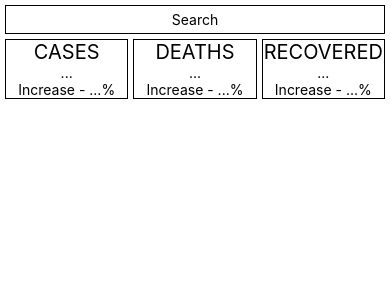
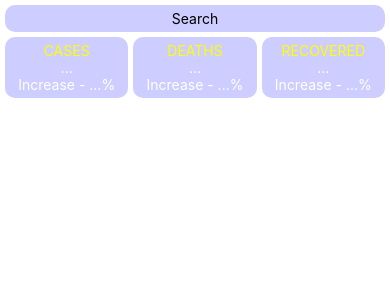
Before and after one commit to BrandonMWeaver/covid19-tracker-mobile, a React Native app: screen / in a window 390 px wide. Shown: the top 300 px of the page. Built offline with nearby package versions, Linux system fonts and the light colour scheme; no server answers.

Commit message:
Update styling.

```diff
--- a/components/Dashboard.js
+++ b/components/Dashboard.js
@@ -1,5 +1,5 @@
 import React, { Component } from 'react';
-import { StyleSheet, Text, View } from 'react-native';
+import { StyleSheet, View } from 'react-native';
 
 import Statistic from './Statistic';
 
--- a/components/SearchBar.js
+++ b/components/SearchBar.js
@@ -38,12 +38,13 @@ const styles = StyleSheet.create({
     container: {
         margin: 5,
         alignItems: "center",
-        justifyContent: "center"
+        justifyContent: "center",
+        backgroundColor: "#cdcdff",
+        borderRadius: 10
     },
     textInput: {
         padding: 5,
         alignSelf: "stretch",
-        textAlign: "center",
-        borderWidth: 1
+        textAlign: "center"
     }
 });
--- a/components/Statistic.js
+++ b/components/Statistic.js
@@ -5,8 +5,8 @@ export default function Statistic(props) {
     return (
         <View style={styles.container}>
             <Text style={styles.type}>{props.type.toUpperCase()}</Text>
-            <Text>{props.statistic}</Text>
-            <Text>Increase - {props.newPercentage}%</Text>
+            <Text style={styles.text}>{props.statistic}</Text>
+            <Text style={styles.text}>Increase - {props.newPercentage}%</Text>
         </View>
     );
 }
@@ -17,9 +17,14 @@ const styles = StyleSheet.create({
         alignItems: "center",
         justifyContent: "center",
         marginLeft: 5,
-        borderWidth: 1
+        padding: 5,
+        backgroundColor: "#cdcdff",
+        borderRadius: 10
     },
     type: {
-        fontSize: 20
+        color: "#ff0"
+    },
+    text: {
+        color: "#fff"
     }
 });
```
